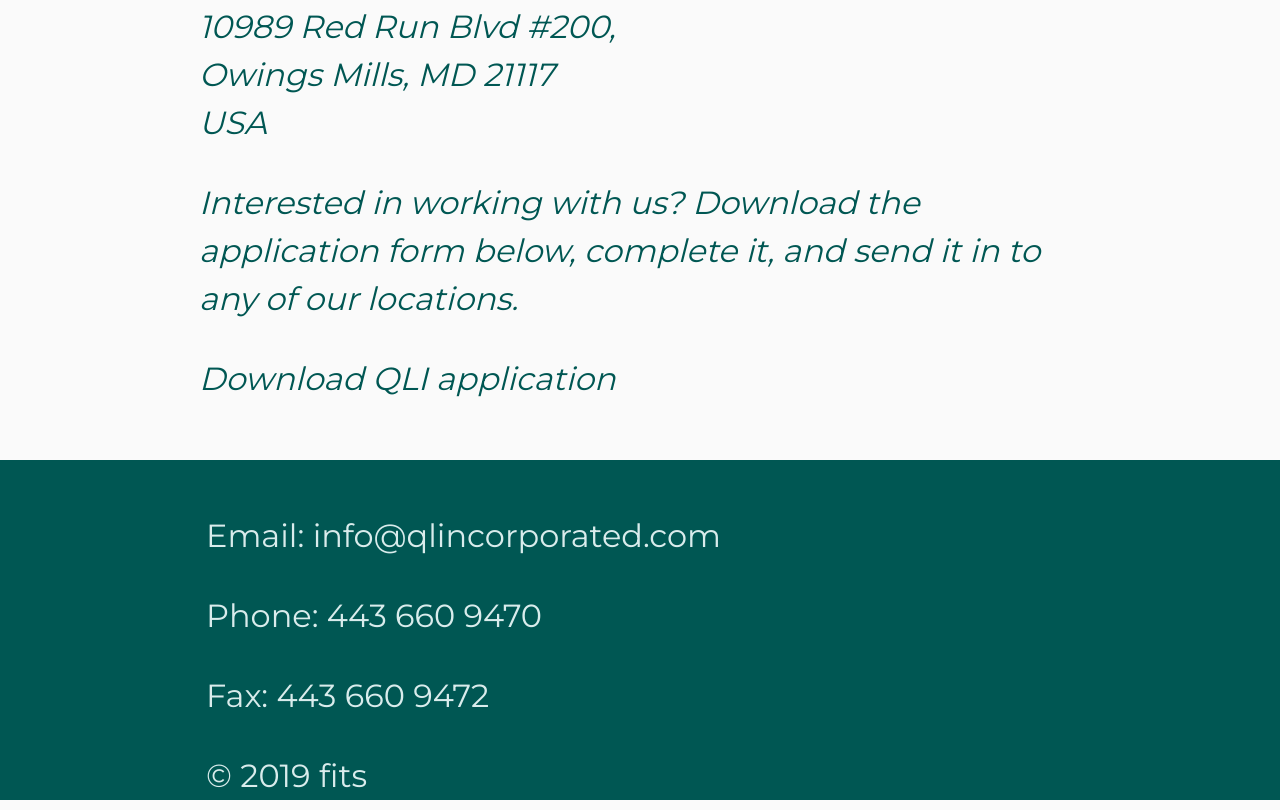
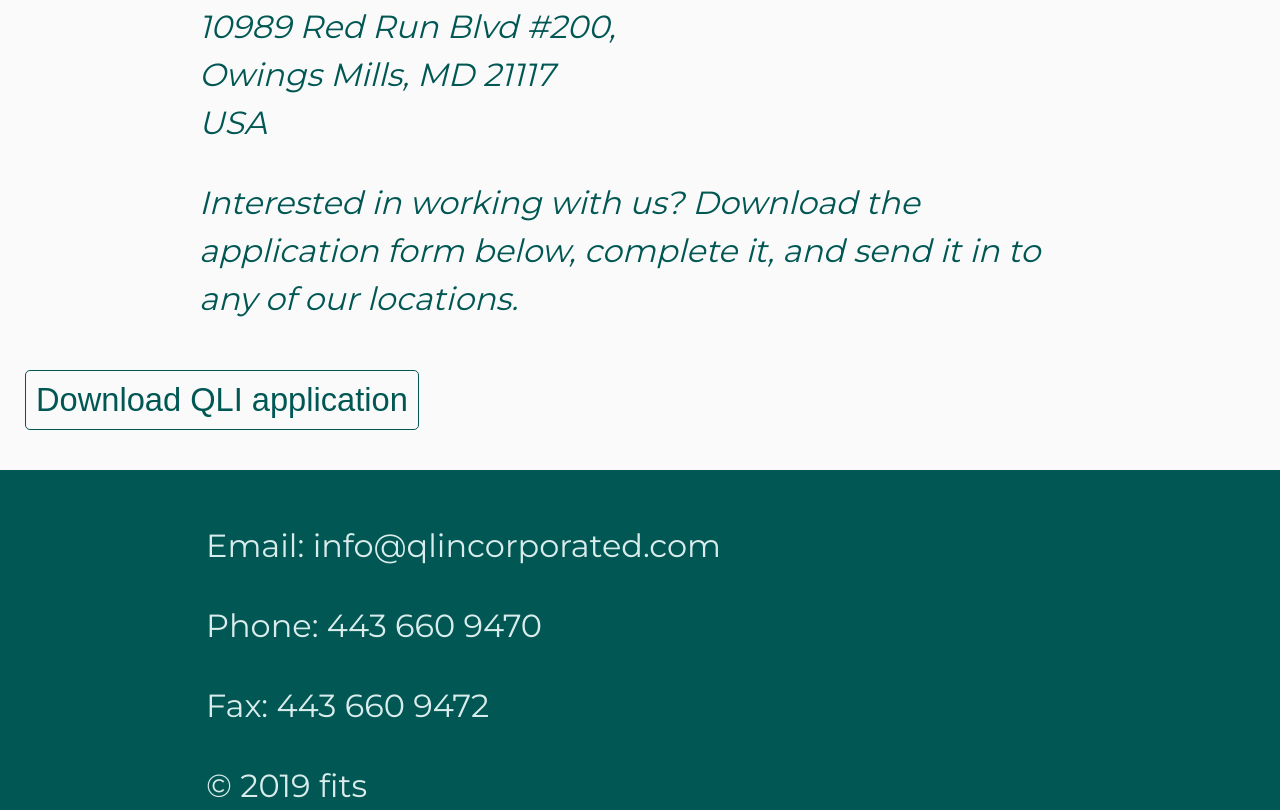
Before and after one commit to eyawson/QLI, a website: page app/index.html in a window 1280 px wide. Shown: the part 4303-5113 px from the top of the page. Drawn offline with nearby package versions, Linux system fonts and the light colour scheme.

Commit message:
fix: download button is ARIA compliant
Fixed download link to be more of a button than p text

```diff
--- a/app/index.html
+++ b/app/index.html
@@ -134,9 +134,9 @@
       <p>
         Interested in working with us? Download the application form below, complete it, and send it in to any of our locations.
       </p>
-      <p>
+      <button id="download">
         <a href="QLI Application Day Program updated 1.24.2019.pdf" download="QLI Application Day Program updated 1.24.2019.pdf">Download QLI application</a>
-      </p>
+      </button>
     </address>
     <footer>
       <p>Email: <a href="mailto:info@qlincorporated.com">info@qlincorporated.com</a></p>
--- a/app/styles/main.css
+++ b/app/styles/main.css
@@ -143,6 +143,15 @@
 }
 .show {
   display:block;
+}
+#download {
+  background-color: transparent;
+  border: 1px solid #005753;
+  border-radius: 5px;
+}
+#download:hover {
+  background-color: #005753;
+  color: #ffffff;
 }
 address {
   padding: 25px 10px;
```
